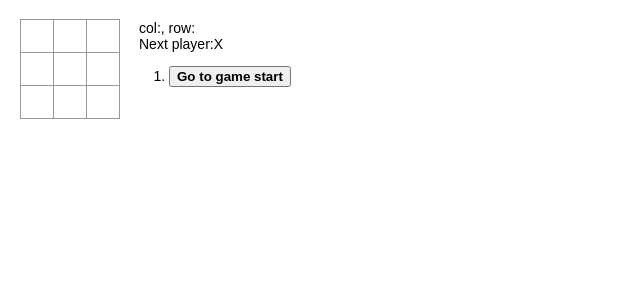
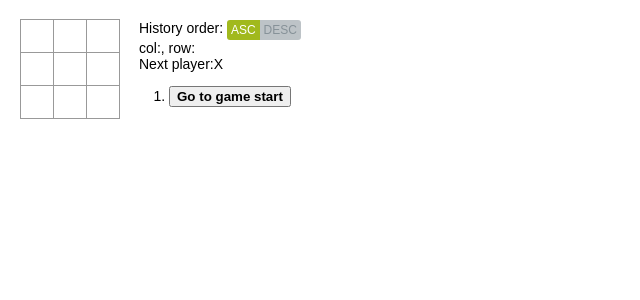
Before and after one commit to kiseki7687/prcaticeReact, a React (Create React App) app: page / in a window 1280 px wide. Shown: the top 300 px of the page, without its empty margins (0-640 px from the left). Built offline with nearby package versions, Linux system fonts and the light colour scheme.

Commit message:
add asc & desc botton

```diff
--- a/src/index.css
+++ b/src/index.css
@@ -54,3 +54,37 @@ ol, ul {
 li.active button {
   font-weight: bold;
 }
+.toggle {
+  display: flex;
+}
+.toggle input {
+  display: none;
+}
+.toggle label{
+  /*display: block;
+  float: left;*/
+  cursor: pointer;
+  width: auto;
+  margin: 0;
+  padding: 0.25rem;
+  background: #bdc3c7;
+  color: #869198;
+  font-size: 0.75rem;
+  text-align: center;
+  line-height: 1;
+  transition: .2s;
+}
+.toggle label:first-of-type{
+  border-radius: 3px 0 0 3px;
+}
+.toggle label:last-of-type{
+  border-radius: 0 3px 3px 0;
+}
+.toggle input[type="radio"]:checked + .switch-on {
+  background-color: #a1b91d;
+  color: #fff;
+}
+.toggle input[type="radio"]:checked + .switch-off {
+  background-color: #e67168;
+  color: #fff;
+}
--- a/src/index.js
+++ b/src/index.js
@@ -59,6 +59,7 @@ class Game extends React.Component {
                     squares: Array(9).fill(null)
                 }
             ],
+            order: 'asc',
             stepNumber: 0,
             xIsNext: true,
             clickPosition: {    //追加
@@ -88,6 +89,12 @@ class Game extends React.Component {
             clickPosition: position    // 追加
         });
     }
+    handleChange() {
+        const order = this.state.order === 'asc' ? 'desc' : 'asc';
+        this.setState({
+            order: order
+        });
+    }
 
     jumpTo(step) {
         this.setState({
@@ -102,7 +109,7 @@ class Game extends React.Component {
         const win = calculateWinner(current.squares);
         const winner = win.winner;
         const line = win.line;
-        const moves = history.map((step, move) => {
+        let moves = history.map((step, move) => {
             const desc = move ?
                 'Go to move #' + move :
                 'Go to game start';
@@ -128,7 +135,9 @@ class Game extends React.Component {
             else
                 status = 'Next player:' + (this.state.xIsNext ? 'X' : 'O');
         }
-
+        if (this.state.order === 'desc') {  // 追加
+            moves = moves.reverse();
+        }
         return (
             <div className="game">
                 <div className="game-board">
@@ -139,16 +148,34 @@ class Game extends React.Component {
                     />
                 </div>
                 <div className="game-info">
+                    <Toggle
+                        order={this.state.order}
+                        onChange={() => this.handleChange()}
+                    />
                     <div>col:{this.state.clickPosition.col}, row:{this.state.clickPosition.row}</div>
                     <div>{status}</div>
                     <ol>{moves}</ol>
                 </div>
-
             </div>
         );
     }
 }
 
+class Toggle extends React.Component {
+    render() {
+        return (
+            <div className="toggle">
+                <span>History order:&nbsp;</span>
+                <input type="radio" name="order" id="asc" value="asc" checked={this.props.order === 'asc'}
+                       onChange={() => this.props.onChange()}/>
+                <label htmlFor="asc" className="switch-on">ASC</label>
+                <input type="radio" name="order" id="desc" value="desc" checked={this.props.order === 'desc'}
+                       onChange={() => this.props.onChange()}/>
+                <label htmlFor="desc" className="switch-off">DESC</label>
+            </div>
+        )
+    }
+}
 // ========================================
 
 ReactDOM.render(<Game/>, document.getElementById("root"));
```
